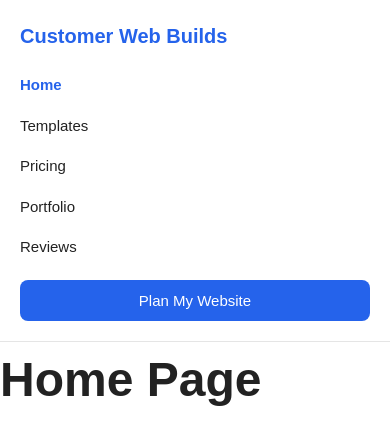
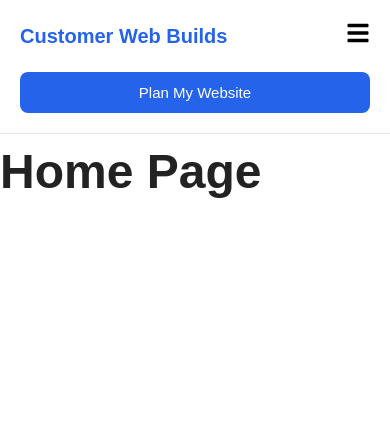
Before and after one commit to Priyadharshinirameshkumar/customer-web-builds, a React (Vite) app: page / in a window 390 px wide. Shown: the top 444 px of the page. Built offline with nearby package versions, Linux system fonts and the light colour scheme.

Commit message:
Add responsive hamburger menu using useState

```diff
--- a/package.json
+++ b/package.json
@@ -12,6 +12,7 @@
   "dependencies": {
     "react": "^19.2.7",
     "react-dom": "^19.2.7",
+    "react-icons": "^5.7.0",
     "react-router-dom": "^7.18.1"
   },
   "devDependencies": {
--- a/src/components/Navbar/Navbar.css
+++ b/src/components/Navbar/Navbar.css
@@ -162,3 +162,43 @@ width:100%;
 }
 
 }
+
+/* Navbar top */
+
+.navbar-top{
+    display:flex;
+    justify-content:space-between;
+    align-items:center;
+    width:100%;
+}
+
+/* Hamburger Button */
+
+.menu-toggle{
+    display:none;
+    background:none;
+    border:none;
+    font-size:24px;
+}
+
+/* Mobile */
+
+@media(max-width:768px){
+
+.menu-toggle{
+    display:block;
+}
+
+.navbar-links{
+
+display:none;
+
+}
+
+.navbar-links.active{
+
+display:flex;
+
+}
+
+}
--- a/src/components/Navbar/Navbar.tsx
+++ b/src/components/Navbar/Navbar.tsx
@@ -1,41 +1,37 @@
+import { useState } from "react";
 import { NavLink } from "react-router-dom";
+import { FaBars, FaTimes } from "react-icons/fa";
 import "./Navbar.css";
 
 function Navbar() {
+  const [isMenuOpen, setIsMenuOpen] = useState(false);
+
   return (
     <nav className="navbar">
-      <div className="navbar-logo">
-        Customer Web Builds
+      <div className="navbar-top">
+        <div className="navbar-logo">
+          Customer Web Builds
+        </div>
+
+        <button
+          className="menu-toggle"
+          onClick={() => setIsMenuOpen(!isMenuOpen)}
+        >
+          {isMenuOpen ? <FaTimes /> : <FaBars />}
+        </button>
       </div>
 
-      <ul className="navbar-links">
-
-        <li>
-          <NavLink to="/">Home</NavLink>
-        </li>
-
-        <li>
-          <NavLink to="/templates">Templates</NavLink>
-        </li>
-
-        <li>
-          <NavLink to="/pricing">Pricing</NavLink>
-        </li>
-
-        <li>
-          <NavLink to="/portfolio">Portfolio</NavLink>
-        </li>
-
-        <li>
-          <NavLink to="/reviews">Reviews</NavLink>
-        </li>
-
+      <ul className={`navbar-links ${isMenuOpen ? "active" : ""}`}>
+        <li><NavLink to="/">Home</NavLink></li>
+        <li><NavLink to="/templates">Templates</NavLink></li>
+        <li><NavLink to="/pricing">Pricing</NavLink></li>
+        <li><NavLink to="/portfolio">Portfolio</NavLink></li>
+        <li><NavLink to="/reviews">Reviews</NavLink></li>
       </ul>
 
       <button className="navbar-button">
         Plan My Website
       </button>
-
     </nav>
   );
 }
```
Also changed, not shown: 1 other file (tests, documents, lock files or other folders).
